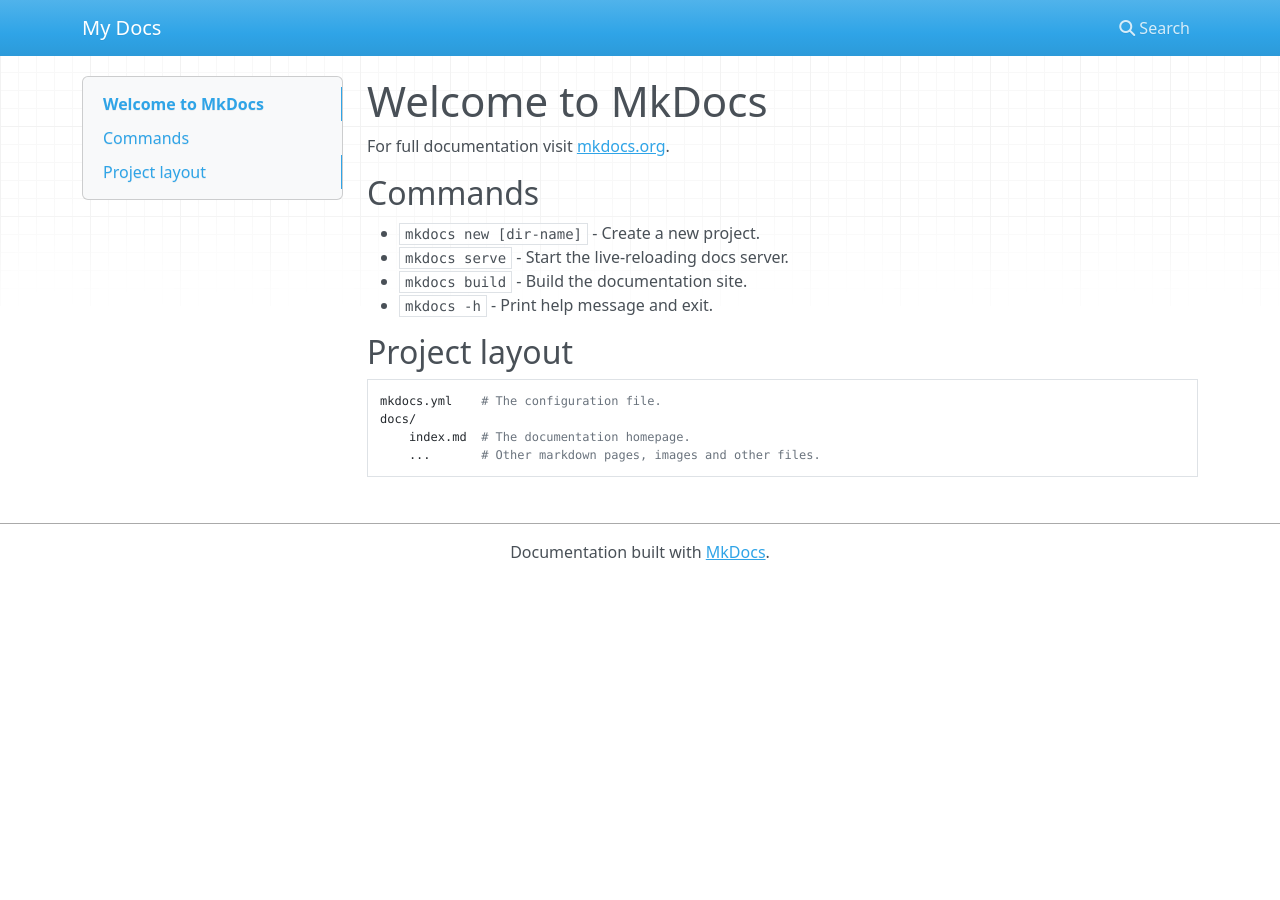
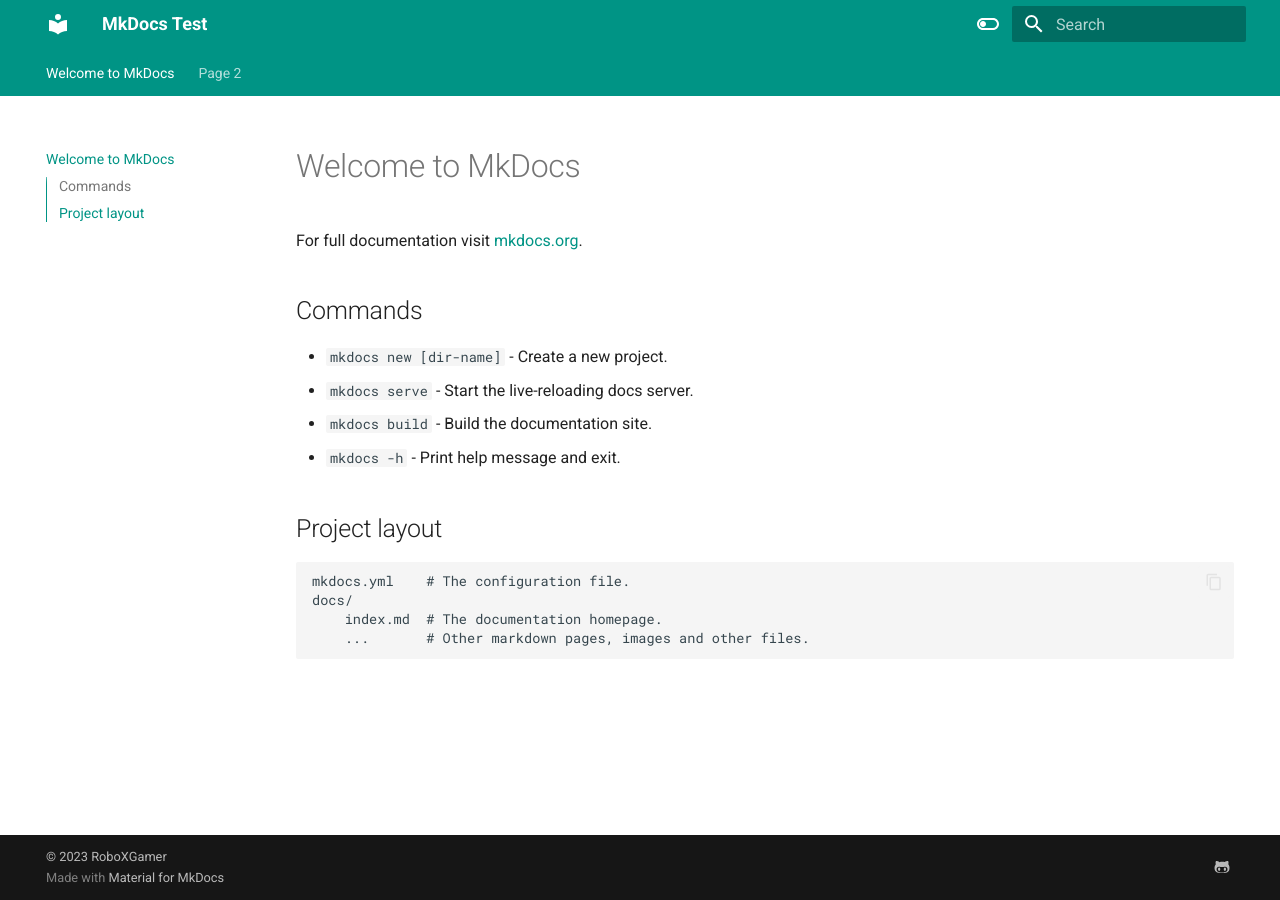
Before and after one commit to RoboXGamer/mkdocs-material-yt-test, an MkDocs documentation site: the page built from docs/index.md, in a window 1280 px wide. Built offline with MkDocs 1.6.1 and Material for MkDocs 9.7.7, drawn with Linux system fonts in a browser that asks for light colours; nearby versions of some CDN libraries.

Commit message:
Install material theme

```diff
--- /dev/null
+++ b/docs/page2.md
@@ -0,0 +1,3 @@
+# Page 2
+
+Some Text for Testing
--- a/mkdocs.yml
+++ b/mkdocs.yml
@@ -1 +1,52 @@
-site_name: My Docs
+site_name: MkDocs Test
+theme:
+  name: material
+  features:
+    - navigation.tabs
+    - navigation.sections
+    - toc.integrate
+    - navigation.top
+    - search.suggest
+    - search.highlight
+    - content.tabs.link
+    - content.code.annotation
+    - content.code.copy
+  language: en
+  palette:
+    - scheme: default
+      toggle:
+        icon: material/toggle-switch-off-outline
+        name: Switch to dark mode
+      primary: teal
+      accent: purple
+    - scheme: slate
+      toggle:
+        icon: material/toggle-switch
+        name: Switch to light mode
+      primary: teal
+      accent: lime
+
+extra:
+  social:
+    - icon: fontawesome/brands/github-alt
+      link: https://github.com/roboxgamer
+
+markdown_extensions:
+  - pymdownx.highlight:
+      anchor_linenums: true
+  - pymdownx.inlinehilite
+  - pymdownx.snippets
+  - admonition
+  - pymdownx.arithmatex:
+      generic: true
+  - footnotes
+  - pymdownx.details
+  - pymdownx.superfences
+  - pymdownx.mark
+  - attr_list
+  - pymdownx.emoji:
+      emoji_index: !!python/name:materialx.emoji.twemoji
+      emoji_generator: !!python/name:materialx.emoji.to_svg
+
+copyright: |
+  &copy; 2023 <a href="https://github.com/roboxgamer"  target="_blank" rel="noopener">RoboXGamer</a>
```
